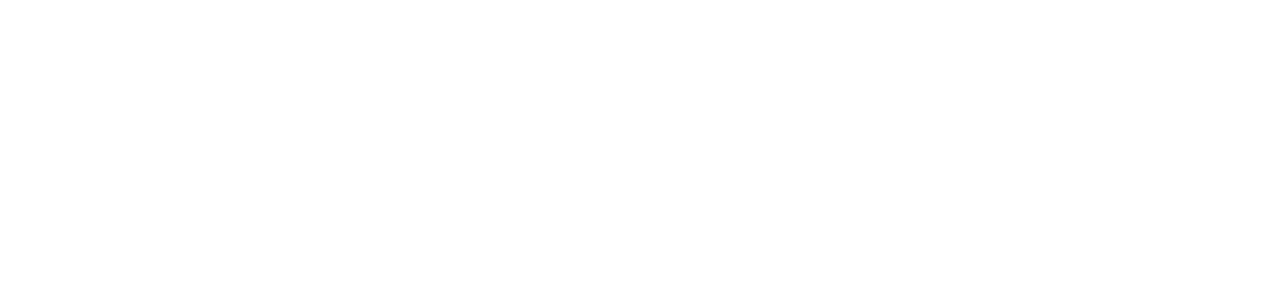
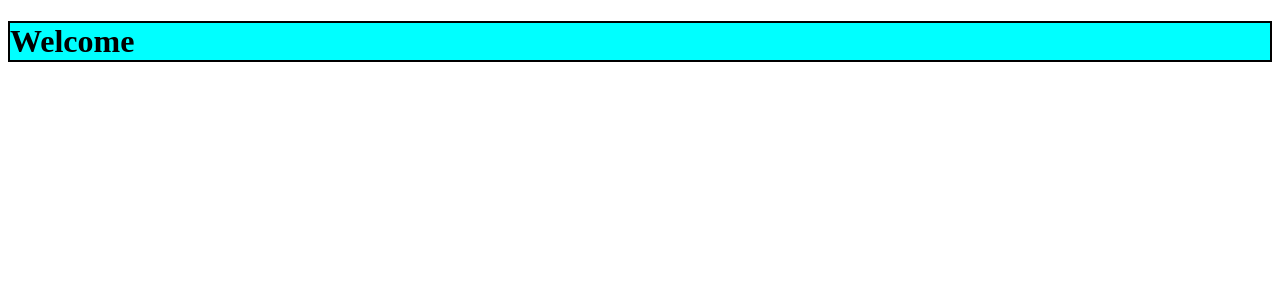
Before and after one commit to AlexMalla/react--exercises, a React (Create React App) app: page / in a window 1280 px wide. Shown: the top 300 px of the page. Built offline with nearby package versions, Linux system fonts and the light colour scheme.

Commit message:
Ex Styling Components 01

```diff
--- a/src/App.js
+++ b/src/App.js
@@ -1,7 +1,10 @@
-import "./App.css";
+import "./index.css";
+import Welcome from "./Welcome";
 
 function App() {
-  return <div className="App"></div>;
+  return <div className="App">
+    <Welcome />
+  </div>;
 }
 
 export default App;
--- /dev/null
+++ b/src/Welcome.js
@@ -0,0 +1,11 @@
+import React from "react";
+
+class Welcome extends React.Component {
+render() {
+    return <h1 className="welcome">Welcome</h1>
+}
+
+}
+
+
+export default Welcome
--- a/src/index.css
+++ b/src/index.css
@@ -1,13 +1,4 @@
-body {
-  margin: 0;
-  font-family: -apple-system, BlinkMacSystemFont, 'Segoe UI', 'Roboto', 'Oxygen',
-    'Ubuntu', 'Cantarell', 'Fira Sans', 'Droid Sans', 'Helvetica Neue',
-    sans-serif;
-  -webkit-font-smoothing: antialiased;
-  -moz-osx-font-smoothing: grayscale;
+.welcome {
+    background-color: aqua;
+    border: 2px solid;
 }
-
-code {
-  font-family: source-code-pro, Menlo, Monaco, Consolas, 'Courier New',
-    monospace;
-}
```
